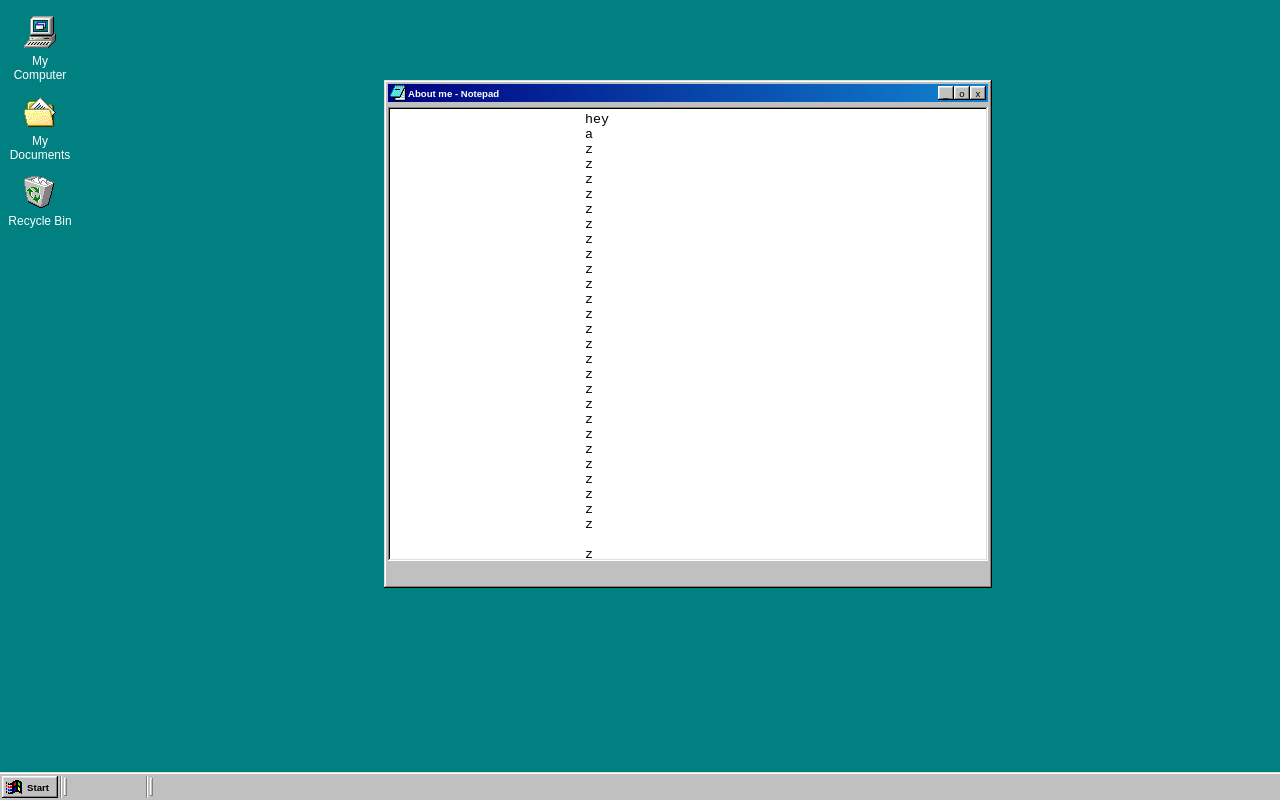
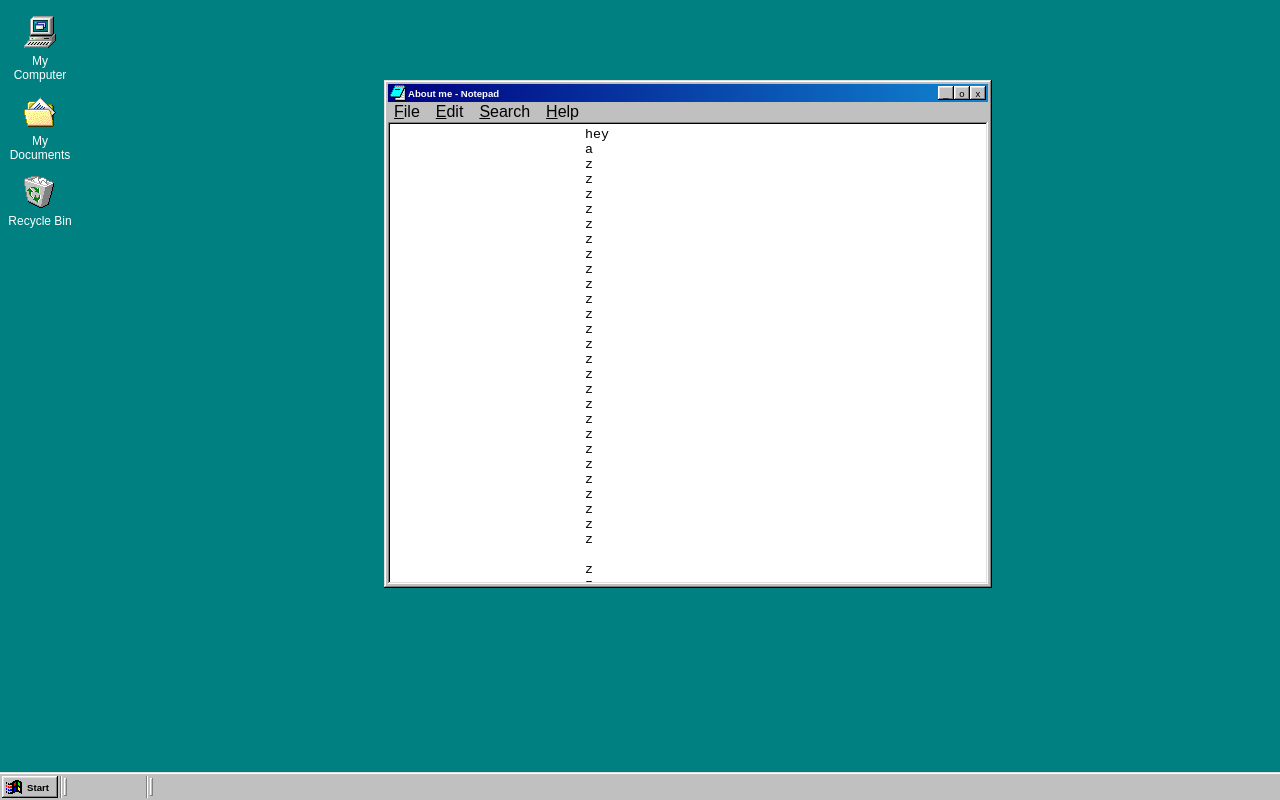
Before and after one commit to whybazinga/whybazinga.github.io, a plain HTML site: page index.html in a window 1280 px wide. Drawn offline with Linux system fonts and the light colour scheme.

Commit message:
Add files tab to the notepad and make notepad field fill all the vertical space; add button active effects; add more scrollbar styles and remove selecting from buttons

```diff
--- a/index.html
+++ b/index.html
@@ -32,6 +32,20 @@
                         <div class="button-1 window__header__right-panel__button">_</div>
                         <div class="button-1 window__header__right-panel__button">o</div>
                         <div class="button-1 window__header__right-panel__button">x</div>
+                    </div>
+                </div>
+                <div class="window__file-tabs">
+                    <div class="window__file-tabs__tab">
+                        File
+                    </div>
+                    <div class="window__file-tabs__tab">
+                        Edit
+                    </div>
+                    <div class="window__file-tabs__tab">
+                        Search
+                    </div>
+                    <div class="window__file-tabs__tab">
+                        Help
                     </div>
                 </div>
                 <div class="window__field">
--- a/source/redesign/redesign.less
+++ b/source/redesign/redesign.less
@@ -10,6 +10,7 @@
 @color_grey-dark: rgb(128, 128, 128);
 @color_black: rgb(0, 0, 0);
 
+@scrollbar-size: 16px;
 @scrollbar-tile-texture-size: 1px;
 
 
@@ -46,6 +47,17 @@
 main {
     height: 100vh;
     width: 100vw;
+}
+
+
+/*
+================================ General ================================
+*/
+
+.prevent-select {
+    -webkit-user-select: none; /* Safari */
+    -ms-user-select: none; /* IE 10 and IE 11 */
+    user-select: none; /* Standard syntax */
 }
 
 /*
@@ -88,28 +100,47 @@
 ================================ Elements ================================
 */
 
-.with-custom-scrollbar::-webkit-scrollbar {
+.with-custom-scrollbar
+{
+    &::-webkit-scrollbar {
         background: none;
 
-    height: 16px;
-    width: 16px;
+        height: @scrollbar-size;
+        width: @scrollbar-size;
+
+        cursor: default;
     }
 
-.with-custom-scrollbar::-webkit-scrollbar-button {
+    &::-webkit-scrollbar-button {
+        height: @scrollbar-size;
+        width: @scrollbar-size;
+
+        .button-2();
+
+        cursor: default;
+    }
+
+    &::-webkit-scrollbar-thumb {
         background-color: @color_grey-main;
 
-    height: 16px;
-    width: 16px;
+        .border-2();
 
-    .border-2();
+        cursor: default;
     }
 
-.with-custom-scrollbar::-webkit-scrollbar-track {
+    &::-webkit-scrollbar-track {
         background-color: @color_white;
         background-image:   linear-gradient(45deg, @color_grey-main 25%, transparent 25%, transparent 75%, @color_grey-main 75%, @color_grey-main),
                             linear-gradient(45deg, @color_grey-main 25%, transparent 25%, transparent 75%, @color_grey-main 75%, @color_grey-main);
         background-size: 2px 2px;
         background-position: 0 0, 1px 1px;
+
+        cursor: default;
+    }
+
+    &::-webkit-scrollbar-corner {
+        background-color: @color_grey-main;
+    }
 }
 
 
@@ -120,6 +151,25 @@
 
     border-radius: 0px;
     .border-1();
+
+    &:active {
+        .border-1__pressed();
+    }
+
+    .prevent-select();
+}
+
+.button-2 {
+    background-color: @color_grey-main;
+
+    border-radius: 0px;
+    .border-2();
+
+    &:active {
+        box-shadow: inset 1px @color_grey-dark;
+    }
+
+    .prevent-select();
 }
 
 .divider-1 {
@@ -152,11 +202,25 @@
                 inset 2px 2px @color_grey-light;
 }
 
+.border-1__pressed {
+    box-shadow: inset -1px -1px @color_white,
+                inset 1px 1px @color_black,
+                inset -2px -2px @color_grey-light,
+                inset 2px 2px @color_grey-dark;
+}
+
 .border-2 {
     box-shadow: inset -1px -1px @color_black,
                 inset 1px 1px @color_grey-light,
                 inset -2px -2px @color_grey-dark,
                 inset 2px 2px @color_white;
+}
+
+.border-2__pressed {
+    box-shadow: inset -1px -1px @color_white,
+                inset 1px 1px @color_grey-dark,
+                inset -2px -2px @color_grey-light,
+                inset 2px 2px @color_black;
 }
 
 /*
@@ -222,7 +286,8 @@
 
     .border-2();
 
-    display: block;
+    display: flex;
+    flex-direction: column;
 }
 
 .window__header {
@@ -238,6 +303,10 @@
 
 .window__header__active {
     background-image: linear-gradient(to right, rgb(0, 0, 128), rgb(16, 132, 208));
+}
+
+.window__header__passive {
+    background-image: linear-gradient(to right, rgb(128, 128, 128), rgb(181, 181, 181));
 }
 
 .window__header__left-panel {
@@ -284,10 +353,29 @@
     }
 }
 
+.window__file-tabs {
+    background-color: @color_grey-main;
+
+    height: 20px;
+
+    display: flex;
+    flex-direction: row;
+    align-items: center;
+}
+
+.window__file-tabs__tab {
+    padding-left: 6px;
+    padding-right: 10px;
+
+    &:first-letter {
+        text-decoration:underline;
+    }
+}
+
 .window__field {
     background-color: white;
 
-    height: 90%;
+    /*height: 90%;*/
     width: calc(100% - 2 * @start-bar_padding-size);
 
     box-shadow: inset -1px -1px @color_white,
@@ -296,6 +384,8 @@
                 inset 2px 2px @color_black;
 
     padding: @start-bar_padding-size;
+
+    flex-grow: 1;
 }
 
 /*
@@ -323,8 +413,4 @@
     width: @about-me-notepad_window_width;
 
     background-color: @color_grey-main;
-
-    .window__field {
-        margin-top: 5px;
 }
-}
```
Also changed, not shown: public/redesign/redesign.css. Lines whose indentation alone changed are shown as unchanged.
